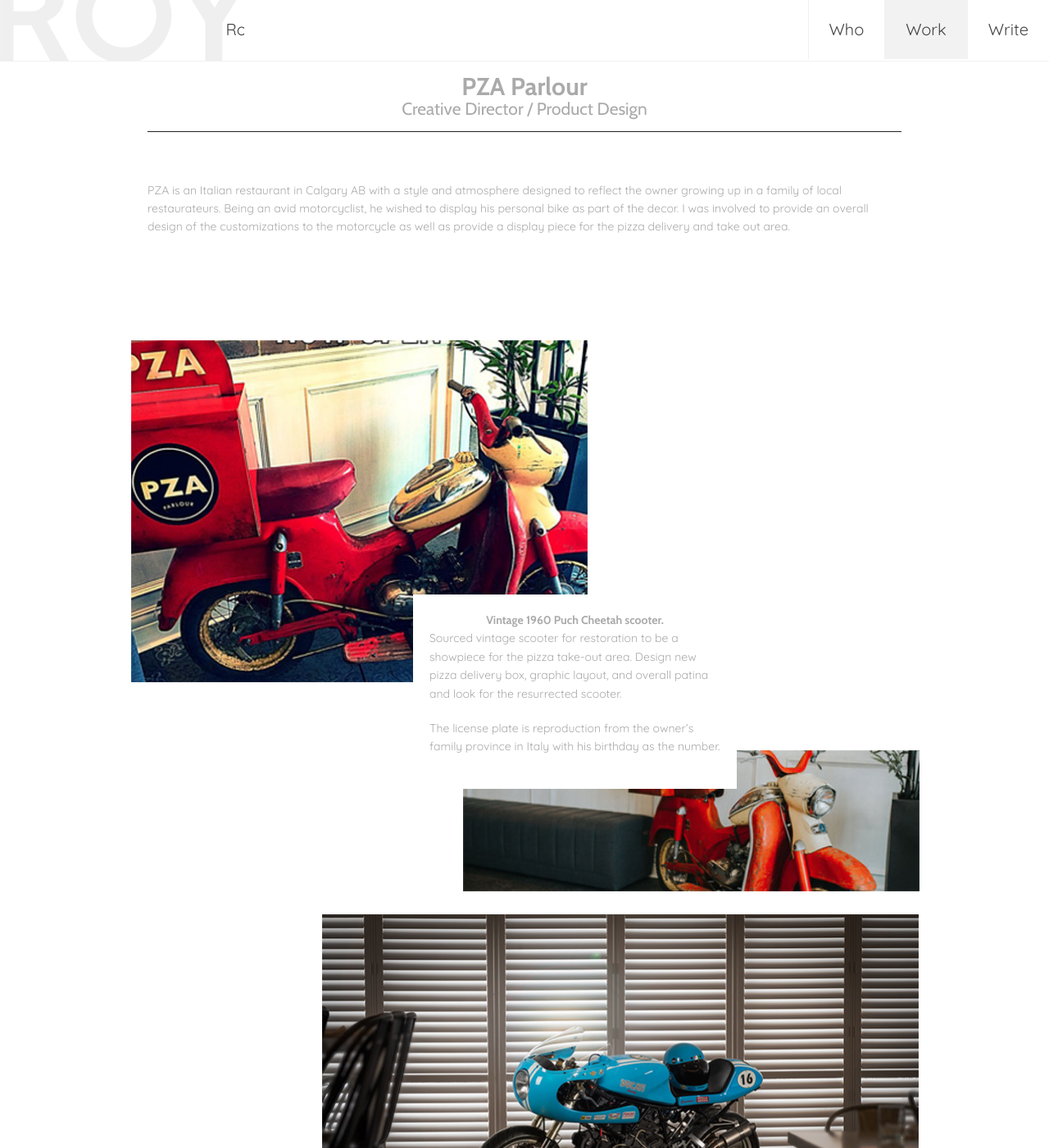
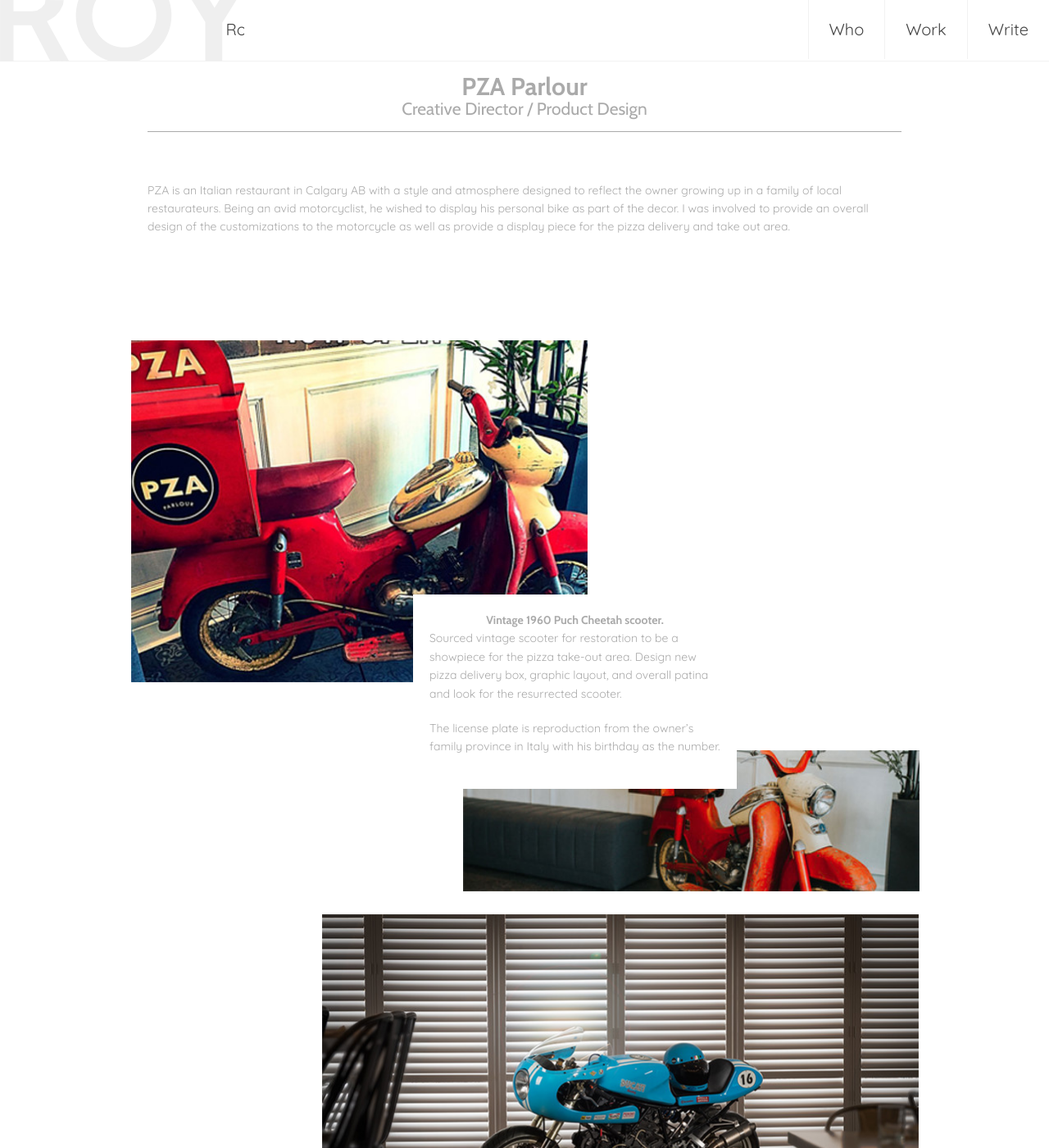
Before and after one commit to royledford/royledford.github.io, a Jekyll site: the page built from project-pages/project-pza.html, in a window 1280 px wide and 1400 px high. Shown: the whole window at 82% size. Built offline with Jekyll 4.4.1, drawn with Linux system fonts in a browser that asks for light colours; nearby versions of some CDN libraries.

Commit message:
finish pza styling:

```diff
--- a/_includes/_header.html
+++ b/_includes/_header.html
@@ -1 +1 @@
-<header><div class="nav-bar nav-down"><ul class="nav-list"><li class="logo"><a href="/">Roy Ledford</a></li><li class="navbutton"><a href="/">Who</a></li><li class="navbutton active"><a href="{{ baseurl }}/projects.html">Work</a></li><li class="navbutton"><a href="{{ baseurl }}/posts.html">Write</a></li></ul></div></header>
+<header><div class="nav-bar nav-down"><ul class="nav-list"><li class="logo"><a href="/">Roy Ledford</a></li><li class="navbutton"><a href="/">Who</a></li><li class="navbutton"><a href="{{ baseurl }}/projects.html">Work</a></li><li class="navbutton"><a href="{{ baseurl }}/posts.html">Write</a></li></ul></div></header>
--- a/_jadefiles/_header.jade
+++ b/_jadefiles/_header.jade
@@ -4,5 +4,5 @@
     ul.nav-list
       li.logo: a(href="/") Roy Ledford
       li.navbutton: a(href="/") Who
-      li.navbutton.active: a(href="{{ baseurl }}/projects.html") Work
+      li.navbutton: a(href="{{ baseurl }}/projects.html") Work
       li.navbutton: a(href="{{ baseurl }}/posts.html") Write
--- a/assets/css/3-layouts/_project-pza.sass
+++ b/assets/css/3-layouts/_project-pza.sass
@@ -38,6 +38,8 @@
     h3
       text-align: center
 
+  hr
+    border-color: lighten($medium-gray, 40%)
 //-----------------------------------
 // Show hover effect on gallery thumbs on
 // large screens
--- a/assets/css/main.css
+++ b/assets/css/main.css
@@ -1423,6 +1423,9 @@
   section#pza .copy h3 {
     text-align: center; }
 
+section#pza hr {
+  border-color: #aaaaaa; }
+
 @media (min-width: 768px) {
   section#pza .wrapper {
     position: relative;
```
